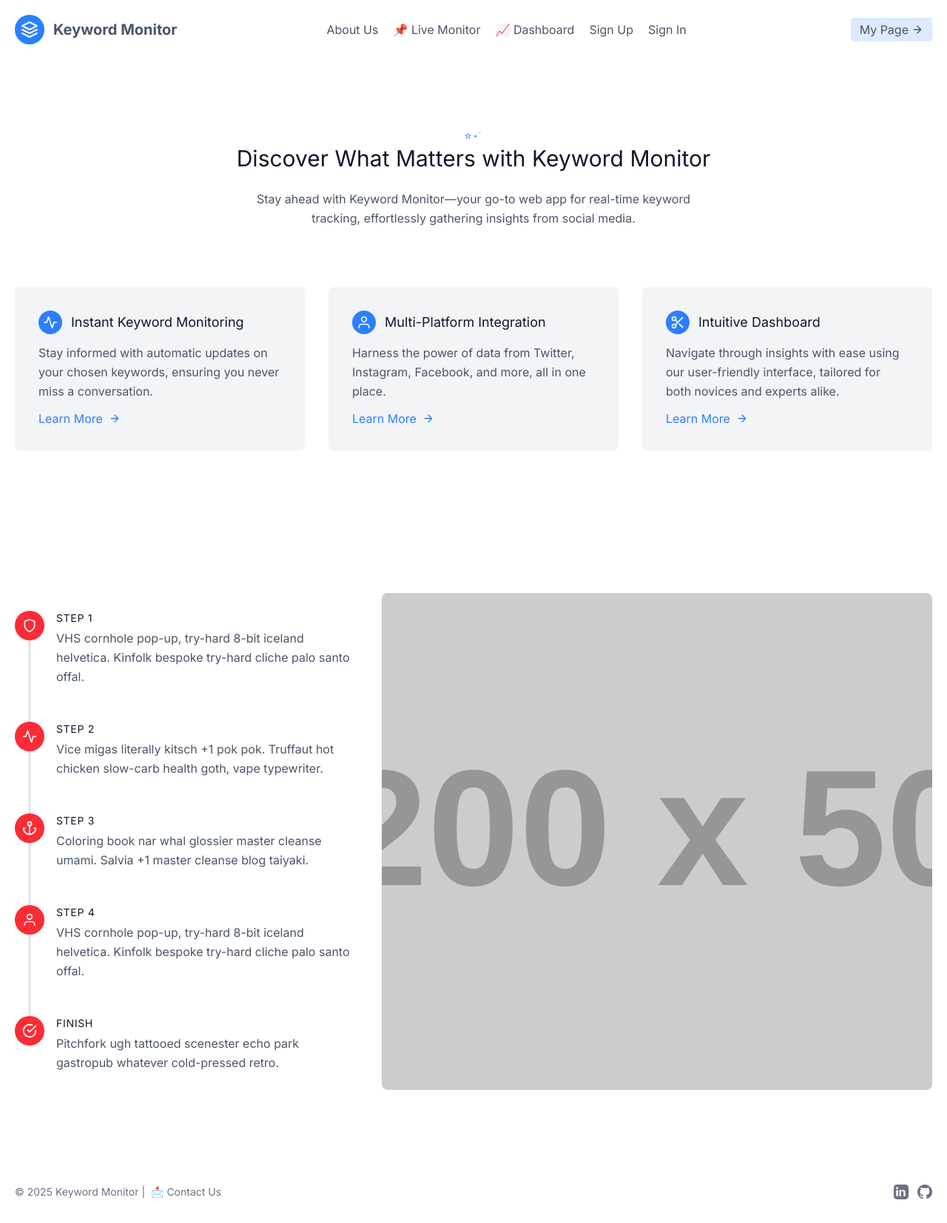
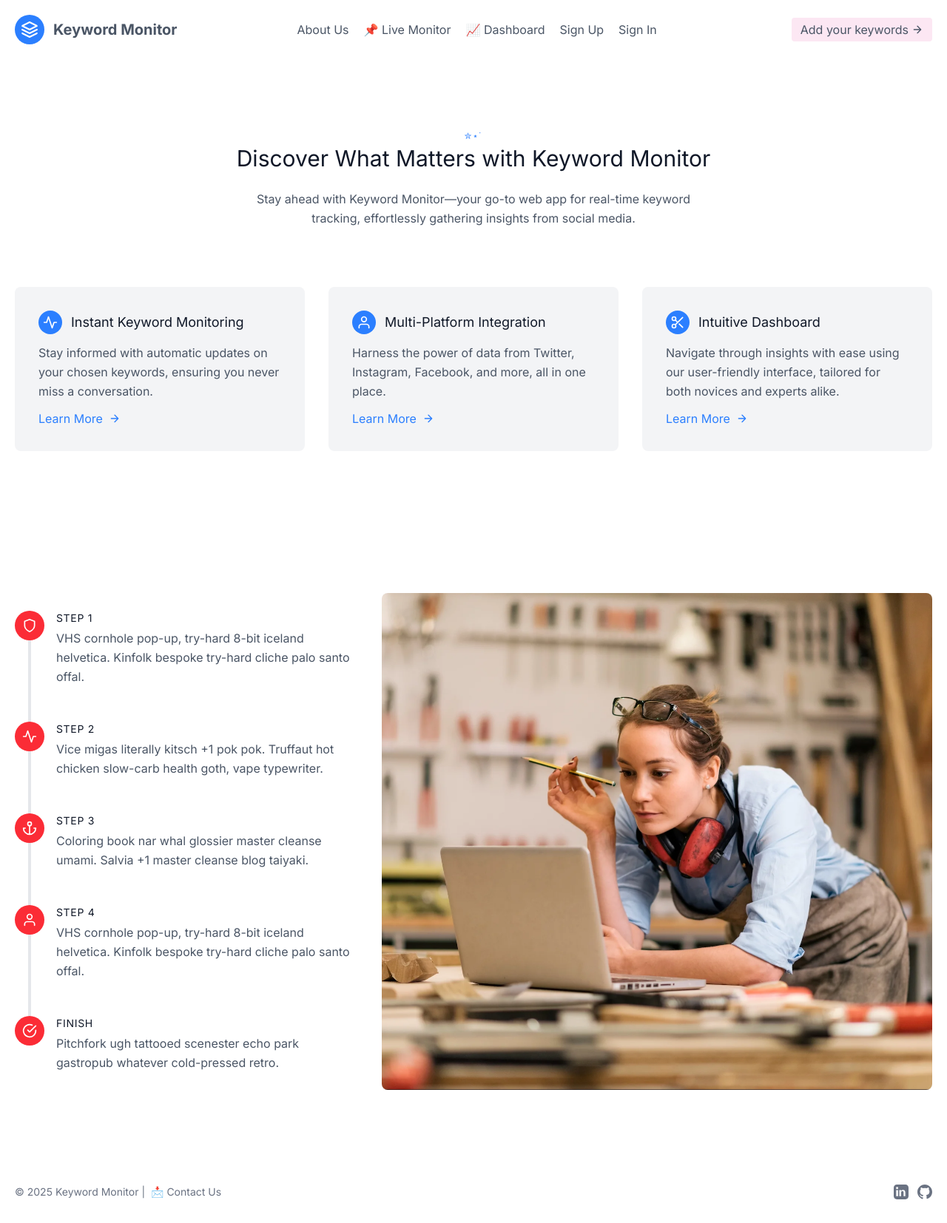
Before and after one commit to Rlohaustralia/keyword-monitor, a Django app: page / in a window 1280 px wide. Shown: the whole page at 74% size. Run offline with Django 4.2, Linux system fonts and the light colour scheme; grey boxes labelled with a size stand in for pictures from a placeholder-image service; some libraries are stand-ins or nearby versions.

Commit message:
add static images for background

```diff
--- a/templates/header.html
+++ b/templates/header.html
@@ -28,14 +28,21 @@
             </svg>
         </button>
       </form>
+      {% endif %}
 
-
-      {% endif %}
-      <button class="inline-flex items-center bg-blue-100 border-0 py-1 px-3 focus:outline-none hover:bg-blue-200 rounded text-base mt-4 md:mt-0">My Page
+      {% if not request.user.is_authenticated %}
+      <button class="inline-flex items-center bg-pink-100 border-0 py-1 px-3 focus:outline-none hover:bg-pink-200 rounded text-base mt-4 md:mt-0"> Add your keywords
         <svg fill="none" stroke="currentColor" stroke-linecap="round" stroke-linejoin="round" stroke-width="2" class="w-4 h-4 ml-1" viewBox="0 0 24 24">
           <path d="M5 12h14M12 5l7 7-7 7"></path>
         </svg>
       </button>
+      {% else %}
+      <button class="inline-flex items-center bg-blue-100 border-0 py-1 px-3 focus:outline-none hover:bg-blue-200 rounded text-base mt-4 md:mt-0">My keywords
+        <svg fill="none" stroke="currentColor" stroke-linecap="round" stroke-linejoin="round" stroke-width="2" class="w-4 h-4 ml-1" viewBox="0 0 24 24">
+          <path d="M5 12h14M12 5l7 7-7 7"></path>
+        </svg>
+      </button>
+      {% endif %}
 
     </div>
   </header>
--- a/templates/index.html
+++ b/templates/index.html
@@ -1,6 +1,6 @@
 {% extends "base.html" %}
 {% block content %}
-
+{% load static %}
 <section class="text-gray-600 body-font">
   <div class="container px-5 py-24 mx-auto">
     <div class="flex flex-col text-center w-full mb-20">
@@ -81,6 +81,7 @@
   <div class="container px-5 py-24 mx-auto flex flex-wrap">
     <div class="flex flex-wrap w-full">
       <div class="lg:w-2/5 md:w-1/2 md:pr-10 md:py-6">
+
         <div class="flex relative pb-12">
           <div class="h-full w-10 absolute inset-0 flex items-center justify-center">
             <div class="h-full w-1 bg-gray-200 pointer-events-none"></div>
@@ -152,7 +153,7 @@
           </div>
         </div>
       </div>
-      <img class="lg:w-3/5 md:w-1/2 object-cover object-center rounded-lg md:mt-0 mt-12" src="https://dummyimage.com/1200x500" alt="step">
+      <img class="lg:w-3/5 md:w-1/2 object-cover object-center rounded-lg md:mt-0 mt-12" src="{% static 'assets/images/howitworks_bg.webp' %}" alt="howitworks_bg">
     </div>
   </div>
 </section>
```
Also changed, not shown: db.sqlite3, static/assets/images/howitworks_bg.webp (added).
